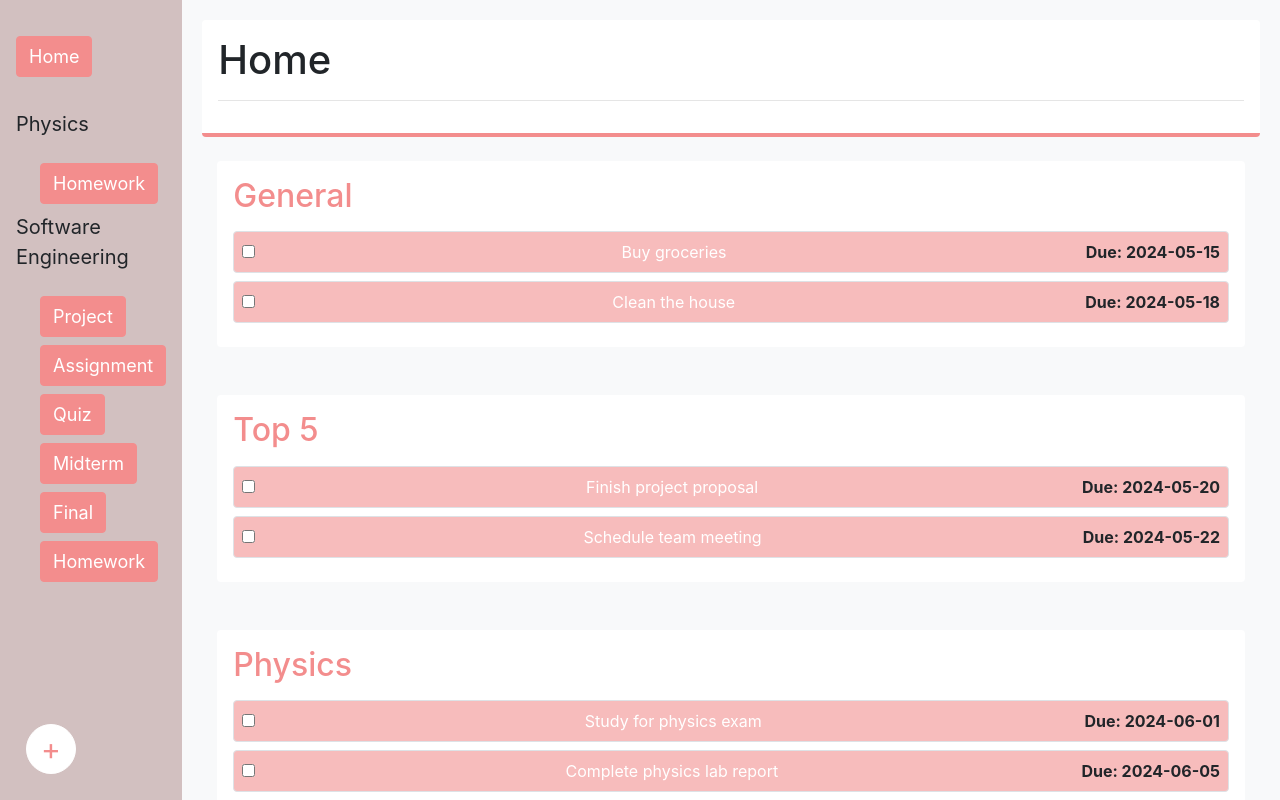
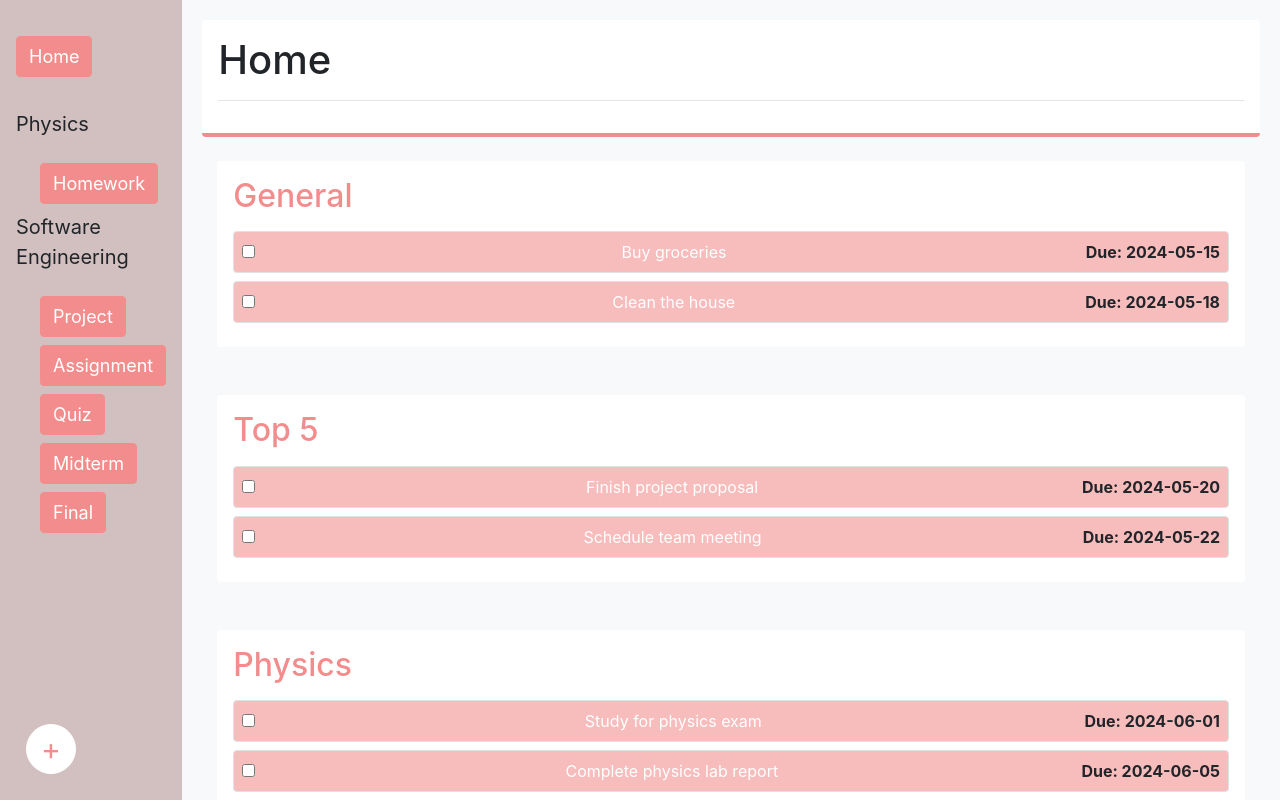
Before and after one commit to kct417/taskify, a React (Vite) app in the folder packages/react-frontend/: page /home in a window 1280 px wide. Built offline with nearby package versions, Linux system fonts and the light colour scheme.

Commit message:
removed homework dummy button

```diff
--- a/packages/react-frontend/src/components/Sidebar.jsx
+++ b/packages/react-frontend/src/components/Sidebar.jsx
@@ -13,7 +13,6 @@ import {
 	SortableContext,
 	verticalListSortingStrategy,
 	useSortable,
-	sortableKeyboardCoordinates,
 } from '@dnd-kit/sortable';
 import { CSS } from '@dnd-kit/utilities';
 import { useState } from 'react';
@@ -21,6 +20,8 @@ import Overlay from './Overlay';
 import MenuPopup from './MenuPopup';
 
 const Sidebar = () => {
+
+    // Overlay Code
 	const [overlayConfig, setOverlayConfig] = useState({
 		show: false,
 		content: null,
@@ -178,6 +179,8 @@ const Sidebar = () => {
 
 		handleShow(content, fields, buttons);
 	};
+
+    // Drag and Drop Code
 	const handleDragStart = (event) => {
 		const { active } = event;
 		setActiveId(active.id);
@@ -304,15 +307,6 @@ const Sidebar = () => {
 						</DragOverlay>
 					</DndContext>
 				</div>
-				<button
-					className="btn btn-primary rounded-pill mb-2 text-left ml-4"
-					style={{
-						backgroundColor: '#F38D8D',
-						borderColor: '#F38D8D',
-						fontSize: '18px',
-					}}>
-					Homework
-				</button>
 			</div>
 			<hr style={{ marginBottom: '20px' }} />
 			<div
```
